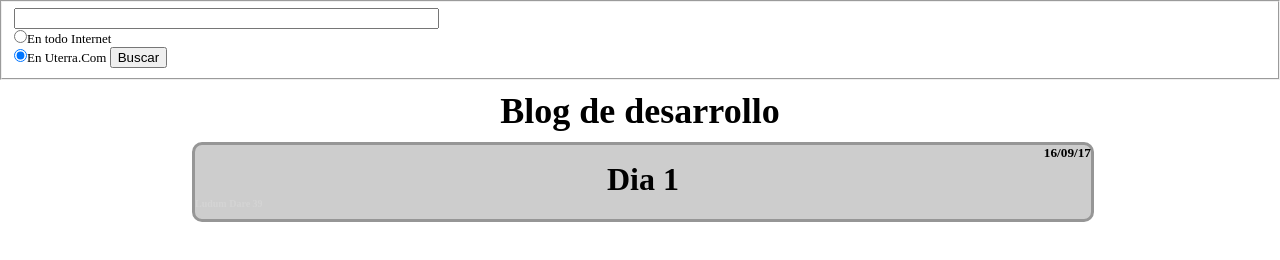
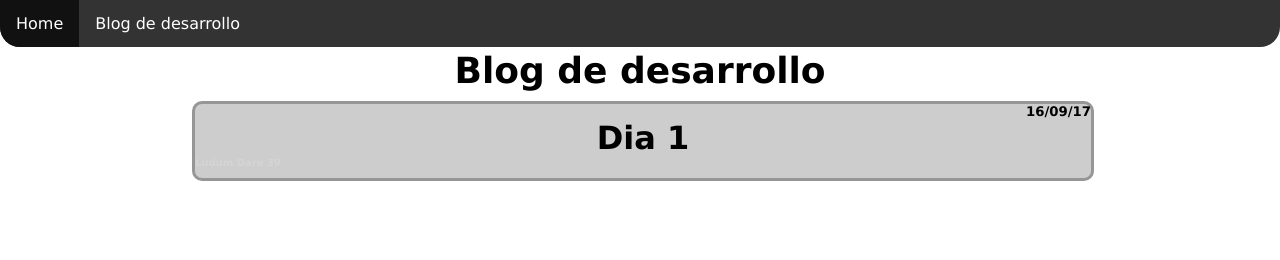
Before and after one commit to CreativePixels/BlogDeDesarrollo, a plain HTML site: page index.html in a window 1280 px wide. Drawn offline with Linux system fonts and the light colour scheme.

Commit message:
Añadida barra de navegación

```diff
--- a/index.html
+++ b/index.html
@@ -4,27 +4,16 @@
 		<link rel="stylesheet" type="text/css" href="main.css">
 		<title>Blog de desarrollo</title>
 	</head>
-	<body>
-		<div class="barraSuperior">
-			    <FORM method=GET action="http://www.google.es/search">
-				    <fieldset>
-				        <input type=hidden name=ie value=UTF-8 />
-				        <input type=hidden name=oe value=UTF-8 />
+	<body link="#FFFFFF" vlink="#FFFFFF" alink="#FFFFFF">
+		<nav class="barraSuperior">
+			<ul class="ul">
+				<li class="link"><a href="https://CreativePixels.github.io">Home</a></li>
+				<li class="link"><a href="https://CreativePixels.github.io/BlogDeDesarrollo">Blog de desarrollo</a></li>
+			</ul>
+		</nav>
 
-				        <INPUT TYPE=text id="s" name="q" value="" size="50" />
-				        <font size=-1>
 
-				        <input type=hidden name=domains value="http://www.uterra.com" /><br>
-				        <input type=radio name=sitesearch value="" />En todo Internet</br>
-				        <input type=radio name=sitesearch value="http://www.uterra.com" checked />En Uterra.Com
-
-				        <INPUT type=submit  id="x" name=btnG VALUE="Buscar" />
-				        </font>
-				    </fieldset>
-				    </FORM>
-
-		</div>
-
+		<div class="contenido">
 			<h1 style="font-size:36px; margin:10px" align="center">Blog de desarrollo</h1>
 
 			<div class="articulo" id="">
@@ -39,5 +28,6 @@
 
 				</p>
 			</div>
+		</div>
 	</body>
 </html>
--- a/main.css
+++ b/main.css
@@ -1,5 +1,11 @@
 * {
 	margin: 0;
+	font-family: verdana;
+}
+
+.contenido {
+	position: relative;
+	top: 40px;
 }
 
 .articulo {
@@ -34,3 +40,35 @@
 	font-weight: bold;
 	font-size: 10px
 }
+
+.barraSuperior {
+	position: fixed;
+	width: 100%;
+	top: 0px;
+}
+
+.ul {
+	border-bottom-right-radius: 20px;
+	border-bottom-left-radius: 20px;
+    list-style-type: none;
+    margin: 0;
+    padding: 0;
+    overflow: hidden;
+    background-color: #333;
+}
+
+.link {
+    float: left;
+}
+
+.link a {
+	display: block;
+    color: white;
+    text-align: center;
+    padding: 14px 16px;
+    text-decoration: none;
+}
+
+.link a:hover {
+	background-color: #111
+}
```
Lines whose indentation alone changed are shown as unchanged.
